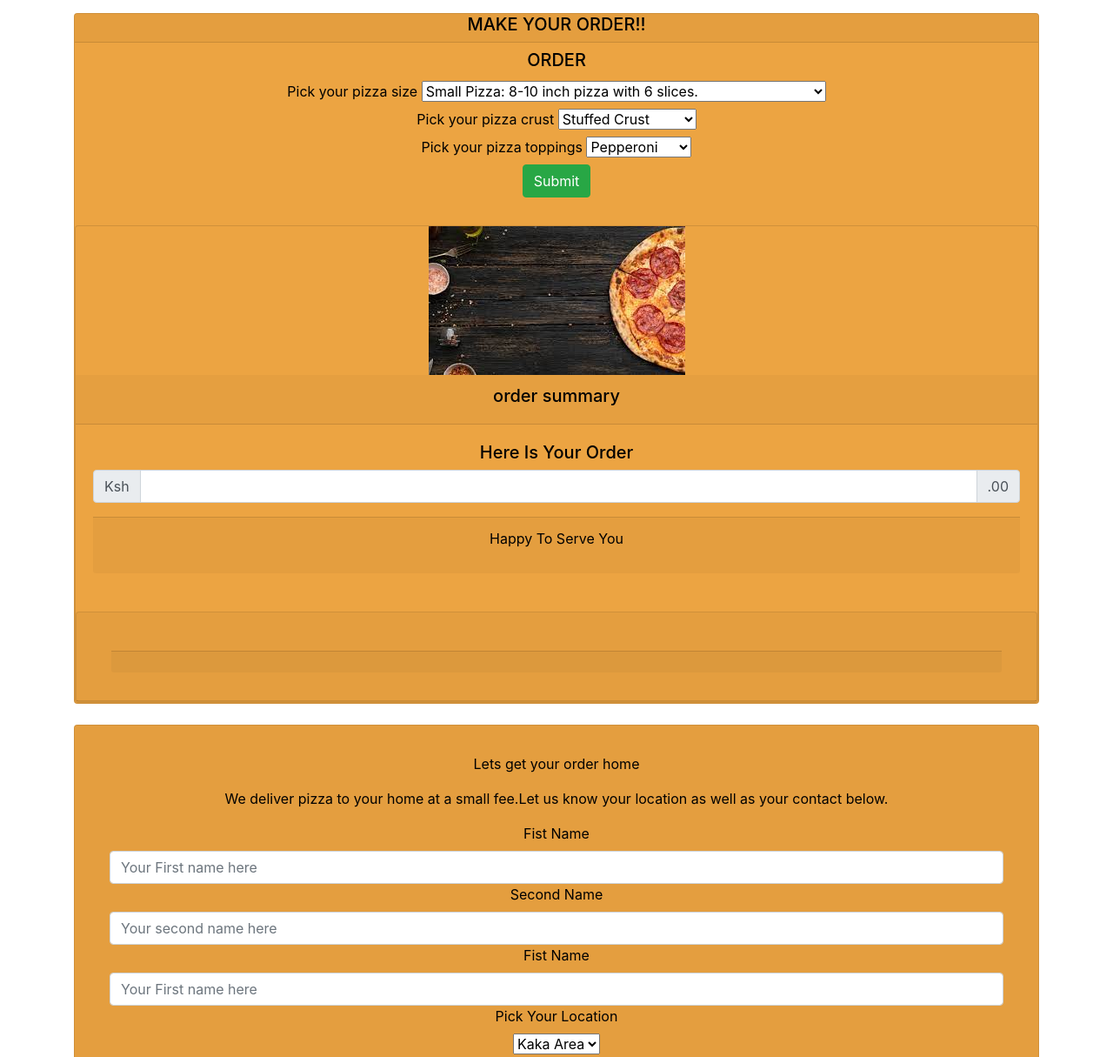
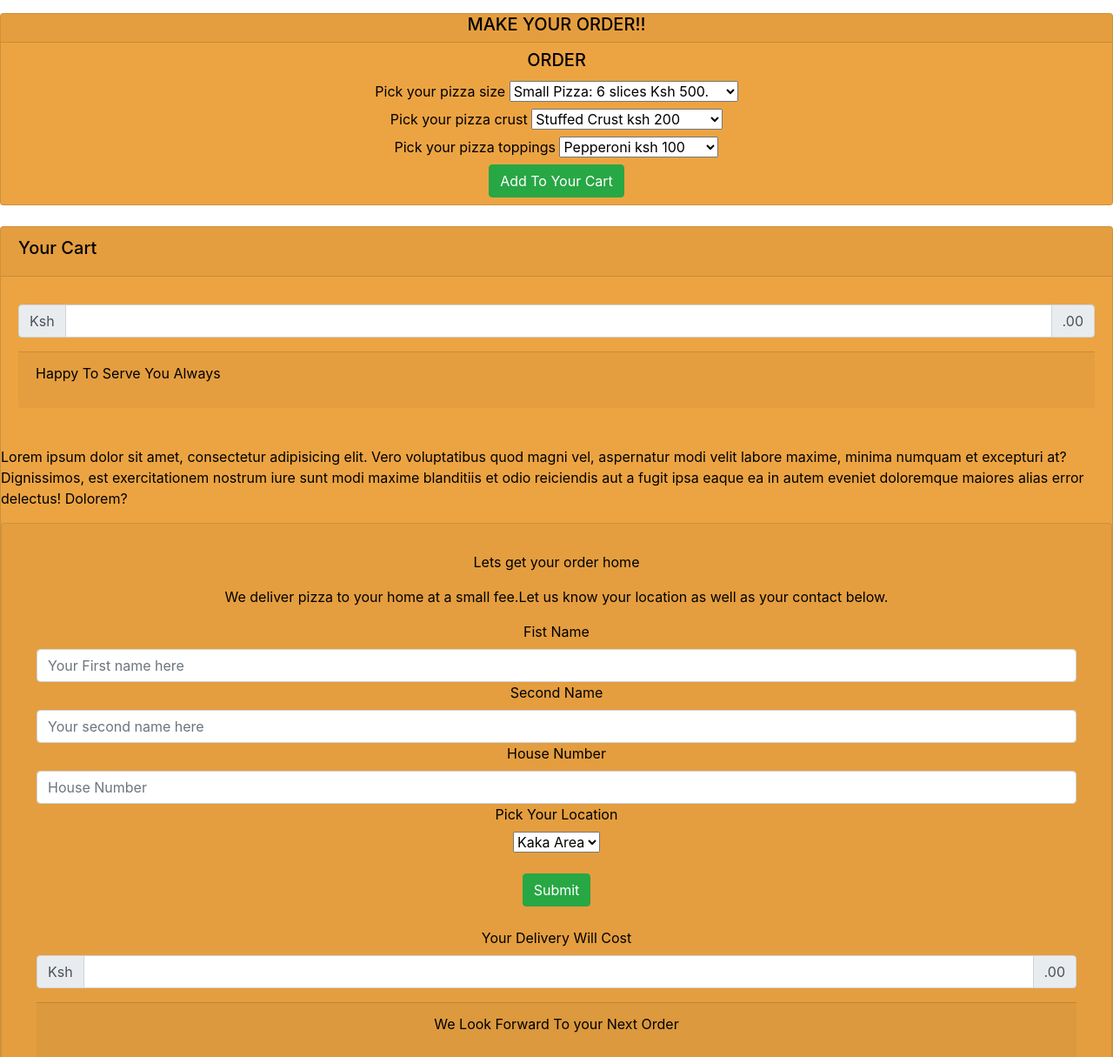
Before and after one commit to lilianwangechi/sherbi-pizza, a plain HTML site: page index.html in a window 1280 px wide. Shown: the part 420-1635 px from the top of the page at 87% size. Drawn offline with nearby package versions, Linux system fonts and the light colour scheme.

Commit message:
add prices on html

```diff
--- a/index.html
+++ b/index.html
@@ -29,7 +29,8 @@
           <a href="contact">CONTACT</a>
         </nav>
 
-
+      </div>
+    </div>
   </div>
   <!-- end of navigation bar section -->
 
@@ -75,57 +76,54 @@
           <label for="pizza-size">Pick your pizza size</label>
           <select id="pizza-size">
             <div class="price1">
-                  <option value="small"> Small Pizza: 8-10 inch pizza with 6 slices.</option>
-                  <option value="Medium"> Medium Pizza: 12-14 inch pizza with 8 slices.</option>
-                  <option value="Extra cheese"> Extra cheese</option>
-                  <option value="Extra-Extra cheese"> Extra-Extra cheese Pizza: 16-18 inch pizza with 8-10 slices
-                  </option>
+              <option value="small"> Small Pizza: 6 slices  Ksh 500.</option>
+              <option value="Medium"> Medium Pizza: 8 slices Ksh 600</option>
+              <option value="Large">Large: 10 slices Ksh 700.</option>
+              <option value="Extra-large"> Extra-Large:12 slices Ksh 800</option>
             </div>
           </select><br>
 
           <label for="pizza-crust">Pick your pizza crust</label>
           <select id="pizza-crust">
             <div class="price2">
-                  <option value="Stuffed Crust"> Stuffed Crust</option>
-                  <option value="Cracker Crust"> Cracker Crust</option>
-                  <option value="Flat Bread Crust"> Flat Bread Crust</option>
-                  <option value="Thin Crust.">Thin Crust</option>
-                  <option value="Thick Crust Pizza.">Thick Crust Pizza.</option>
+              <option value="Stuffed Crust"> Stuffed Crust ksh 200 </option>
+              <option value="Cracker Crust"> Cracker Crust ksh 300</option>
+              <option value="Flat Bread Crust"> Flat Bread Crust ksh 150</option>
+              <option value="Thin Crust.">Thin Crust ksh 100</option>
+              <option value="Thick Crust Pizza.">Thick Crust Pizza  ksh 200</option>
             </div>
           </select><br>
 
           <label for="pizza-toppings">Pick your pizza toppings</label>
           <select id="pizza-toppings">
             <div class="price3">
-                  <option value="Pepperoni"> Pepperoni</option>
-                  <option value="Mushroom"> Mushroom</option>
-                  <option value="Extra cheese"> Extra cheese</option>
-                  <option value="Onion">Onion</option>
-                  <option value="Tomato"> Tomato</option>
-                  <option value="Fresh garlic"> Fresh garlic</option>
-                  <option value="Fresh basil"> Fresh basil</option>
+              <option value="Pepperoni"> Pepperoni ksh 100</option>
+              <option value="Mushroom"> Mushroom ksh 200</option>
+              <option value="Extra cheese"> Extra cheese ksh 150</option>
+              <option value="Onion">Onion ksh 50</option>
+              <option value="Tomato"> Tomato ksh 50</option>
+              <option value="Fresh garlic"> Fresh garlic ksh 80</option>
+              <option value="Fresh basil"> Fresh basil ksh 100</option>
             </div>
           </select><br>
 
           <div class="btn-group">
-                <button type="button" class="btn btn-success">Submit</button>
+            <button type="button" class="btn btn-success">Add To Your Cart</button>
           </div>
         </div>
       </div>
-
+    </div>
   </div>
   <br>
   <!-- order summary section -->
   <div class="card">
-          <div class="card-img-top">
-            <img src="/assets/images/img1.jpg">
-          </div>
     <div class="card-header">
-            <h5>order summary</h5>
+      <h5>Your Cart</h5>
     </div>
     <div class="card-body">
       <div class="card-title">
-              <h5>Here Is Your Order</h5>
+        <h5></h5>
+      </div>
       <form>
         <class id="price>">
           <div class="input-group mb-3">
@@ -137,44 +135,15 @@
               <span class="input-group-text">.00</span>
             </div>
         </class>
-            </div>
       </form>
      </div>
       <div class="card-footer">
-            <p>Happy To Serve You</p>
+      <p>Happy To Serve You Always</p>
     </div>
-        </div>
-        <br>
-        <!--  -->
-        <div class="card">
-          <div class="card-header">
-            <div class="card-img-top">
+  </div><br>
 
-            </div>
-            <div class="card-body">
-
-
-              <div class="card-title">
-
-              </div>
-              <div class="card-text">
-
-
-              </div>
-              <div class="card-footer">
-
-              </div>
-            </div>
-          </div>
-
-        </div>
-      </div>
-
-
-    </div>
+  <p>Lorem ipsum dolor sit amet, consectetur adipisicing elit. Vero voluptatibus quod magni vel, aspernatur modi velit labore maxime, minima numquam et excepturi at? Dignissimos, est exercitationem nostrum iure sunt modi maxime blanditiis et odio reiciendis aut a fugit ipsa eaque ea in autem eveniet doloremque maiores alias error delectus! Dolorem?</p>
   <!-- get your total order and option to make more orders and also checkout -->
-
-  </div><br>
 
   <!-- Delivery section -->
   <div class="card">
@@ -194,8 +163,8 @@
               <input type="text" class="form-control" placeholder="Your First name here">
               <label class="bmd-label-static">Second Name</label>
               <input type="text" class="form-control" placeholder="Your second name here">
-              <label class="bmd-label-static">Fist Name</label>
-              <input type="text" class="form-control" placeholder="Your First name here">
+              <label class="bmd-label-static">House Number</label>
+              <input type="number" class="form-control" placeholder="House Number">
 
               <label for="Location">Pick Your Location</label><br>
               <select>
@@ -207,7 +176,18 @@
               </select><br><br>
               <div class="btn-group">
                 <button type="button" class="btn btn-success">Submit</button>
+              </div><br><br>
+              <class id="price>">
+                <label for="Delivery Cost">Your Delivery Will Cost</label><br>
+                <div class="input-group mb-3">
+                  <div class="input-group-prepend">
+                    <span class="input-group-text">Ksh</span>
                   </div>
+                  <input type="text" class="form-control" aria-label="Amount (to the nearest shillings)">
+                  <div class="input-group-append">
+                    <span class="input-group-text">.00</span>
+                  </div>
+              </class>
             </div>
           </div>
         </div>
```
Lines whose indentation alone changed are shown as unchanged.
